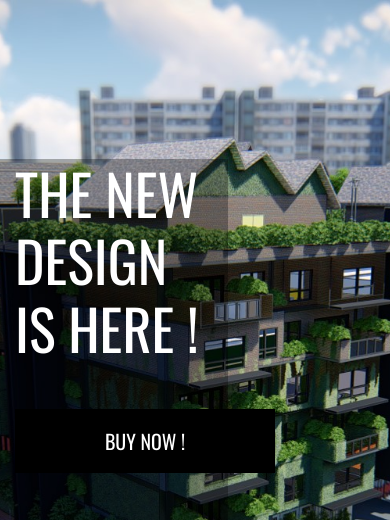
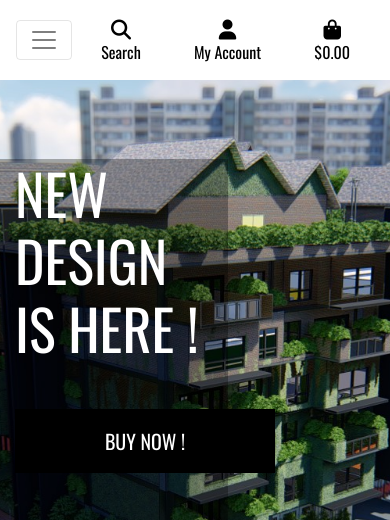
Before and after one commit to kugared94/E-commerce-project, a Django app: page / in a window 390 px wide. Shown: the top 520 px of the page. Run offline with Django 3.2, Linux system fonts and the light colour scheme; some libraries are stand-ins or nearby versions.

Commit message:
mobile header and navbar

```diff
--- a/home/templates/home/index.html
+++ b/home/templates/home/index.html
@@ -14,7 +14,7 @@
         <div class="row h-100">
             <div class="col-7 col-md-6 my-auto bg-text">
                 <h1 class="display-4 logo-font text-white">
-                    The new design is here !
+                    New design is here !
                 </h1>
 
                 <div class="my-5">
--- a/templates/base.html
+++ b/templates/base.html
@@ -41,6 +41,7 @@
 
   <body>
     <header class="container-fluid fixed-top">
+
         <div id="topnav" class="row bg-black pt-lg-2 d-none d-lg-flex bg-text">
 
             <div class="col-12 col-lg-4 my-auto py-1 py-lg-0 text-center text-lg-left">
@@ -110,6 +111,16 @@
             </div>
 
         </div>
+
+        <div class="row bg-white">
+            <nav class="navbar navbar-expand-lg navbar-light w-100">
+                <button class="navbar-toggler" type="button" data-toggle="collapse" data-target="#main-nav" aria-controls="main-nav" aria-expanded="false" aria-label="Toggle navigation">
+                    <span class="navbar-toggler-icon"></span>
+                </button>
+                {% include 'includes/mobile-top-header.html' %}
+                {% include 'includes/main-nav.html' %}
+            </nav>
+        </div>
     </header>
 
     {% if messages %}
--- /dev/null
+++ b/templates/includes/main-nav.html
@@ -0,0 +1,53 @@
+<div class="collapse navbar-collapse" id="main-nav">
+
+    <ul class="navbar-nav w-auto mx-auto">
+        <li class="nav-item dropdown">
+            <a class="logo-font font-weight-bold nav-link text-black mr-5" href="#" id="all-products-link" data-toggle="dropdown" aria-haspopup="true" aria-expanded="false">
+                All Products
+            </a>
+            <div class="dropdown-menu border-0" aria-labelledby="all-products-link">
+                <a href="" class="dropdown-item">By Price</a>
+                <a href="" class="dropdown-item ">By Rating</a>
+                <a href="" class="dropdown-item ">By Category</a>
+                <a href="" class="dropdown-item">All Products</a>
+            </div>
+        </li>
+
+        <li class="nav-item dropdown">
+            <a class="logo-font font-weight-bold nav-link text-black mr-5" href="#" id="clothing-link" data-toggle="dropdown" aria-haspopup="true" aria-expanded="false">
+                Single Storey
+            </a>
+            <div class="dropdown-menu border-0" aria-labelledby="clothing-link">
+                <a href="" class="dropdown-item">Activewear &amp; Essentials</a>
+                <a href="" class="dropdown-item">Jeans</a>
+                <a href="" class="dropdown-item">Shirts</a>
+                <a href="" class="dropdown-item">All Clothing</a>
+            </div>
+        </li>
+
+        <li class="nav-item dropdown">
+            <a class="logo-font font-weight-bold nav-link text-black mr-5" href="#" id="homeware-link" data-toggle="dropdown" aria-haspopup="true" aria-expanded="false">
+                Double Storey
+            </a>
+            <div class="dropdown-menu border-0" aria-labelledby="homeware-link">
+                <a href="" class="dropdown-item">Bed &amp; Bath</a>
+                <a href="" class="dropdown-item">Kitchen &amp; Dining</a>
+                <a href="" class="dropdown-item">All Homeware</a>
+            </div>
+        </li>
+
+        <li class="nav-item dropdown">
+            <a class="logo-font font-weight-bold nav-link text-black" href="#" id="specials-link" data-toggle="dropdown" aria-haspopup="true" aria-expanded="false">
+                Special Offers
+            </a>
+            <div class="dropdown-menu border-0" aria-labelledby="specials-link">
+                <a href="" class="dropdown-item">New Arrivals</a>
+                <a href="" class="dropdown-item">Deals</a>
+                <a href="" class="dropdown-item">Clearance</a>
+                <a href="" class="dropdown-item">All Specials</a>
+            </div>
+        </li>
+
+    </ul>
+
+</div>
--- /dev/null
+++ b/templates/includes/mobile-top-header.html
@@ -0,0 +1,56 @@
+<li class="list-inline-item">
+    <a class="text-black nav-link d-block d-lg-none" href="#" id="mobile-search" data-toggle="dropdown" aria-haspopup="true" aria-expanded="false">
+        <div class="text-center">
+            <div><i class="fas fa-search fa-lg"></i></div>
+            <p class="my-0">Search</p>
+        </div>
+    </a>
+    <div class="dropdown-menu border-0 w-100 p-3 rounded-0 my-0" aria-labelledby="mobile-search">
+        <form class="form" method="GET" action="">
+            <div class="input-group w-100">
+                <input class="form-control border border-black rounded-0" type="text" name="q" placeholder="Search our site">
+                <div class="input-group-append">
+                    <button class="form-control form-control btn btn-black border border-black rounded-0" type="submit">
+                        <span class="icon">
+                            <i class="fas fa-search"></i>
+                        </span>
+                    </button>
+                </div>
+            </div>
+        </form>
+    </div>
+</li>
+<li class="list-inline-item dropdown">
+    <a class="text-black nav-link d-block d-lg-none" href="#" id="user-options" data-toggle="dropdown" aria-haspopup="true" aria-expanded="false">
+        <div class="text-center">
+            <div><i class="fas fa-user fa-lg"></i></div>
+            <p class="my-0">My Account</p>
+        </div>
+    </a>
+    <div class="dropdown-menu border-0" aria-labelledby="user-options">
+        {% if request.user.is_authenticated %}
+            {% if request.user.is_superuser %}
+                <a href="{% url 'account_logout' %}" class="dropdown-item">Product Management</a>
+            {% endif %}
+            <a href="{}" class="dropdown-item">My Profile</a>
+            <a href="{% url 'account_logout' %}" class="dropdown-item">Logout</a>
+        {% else %}
+            <a href="{% url 'account_signup' %}" class="dropdown-item">Register</a>
+            <a href="{% url 'account_login' %}" class="dropdown-item">Login</a>
+        {% endif %}
+    </div>
+</li>
+<li class="list-inline-item">
+    <a class="{% if grand_total %}text-primary font-weight-bold{% else %}text-black{% endif %} nav-link d-block d-lg-none" href="">
+        <div class="text-center">
+            <div><i class="fas fa-shopping-bag fa-lg"></i></div>
+            <p class="my-0">
+                {% if grand_total %}
+                    ${{ grand_total|floatformat:2 }}
+                {% else %}
+                    $0.00
+                {% endif %}
+            </p>
+        </div>
+    </a>
+</li>
```
